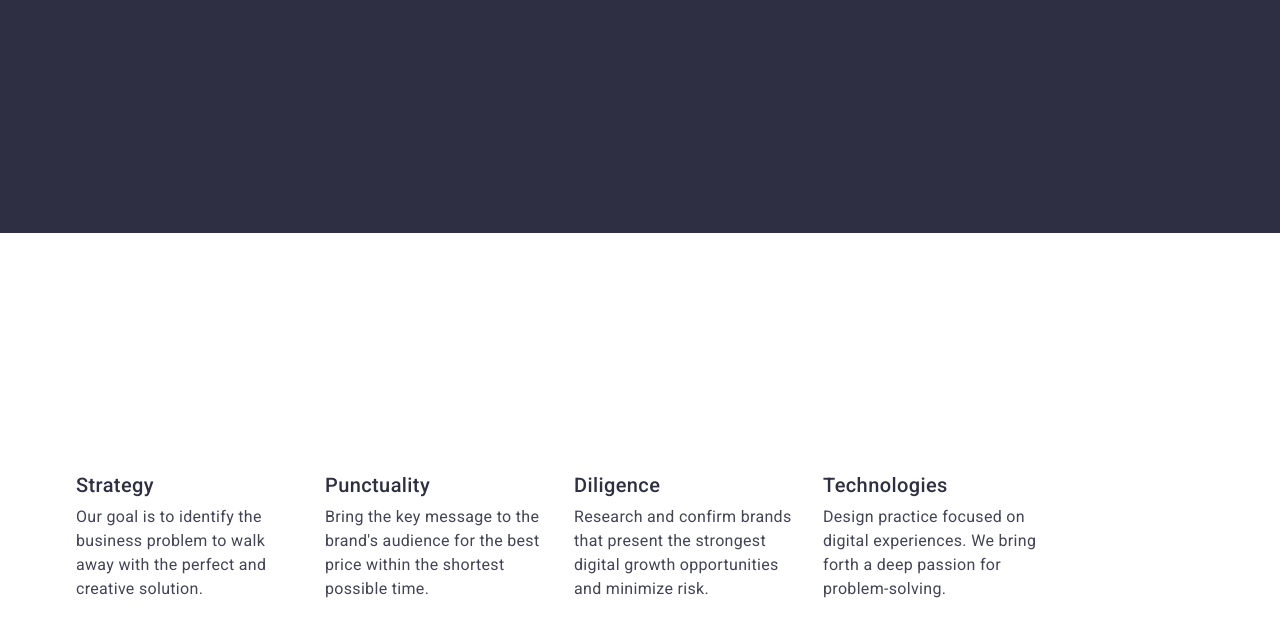
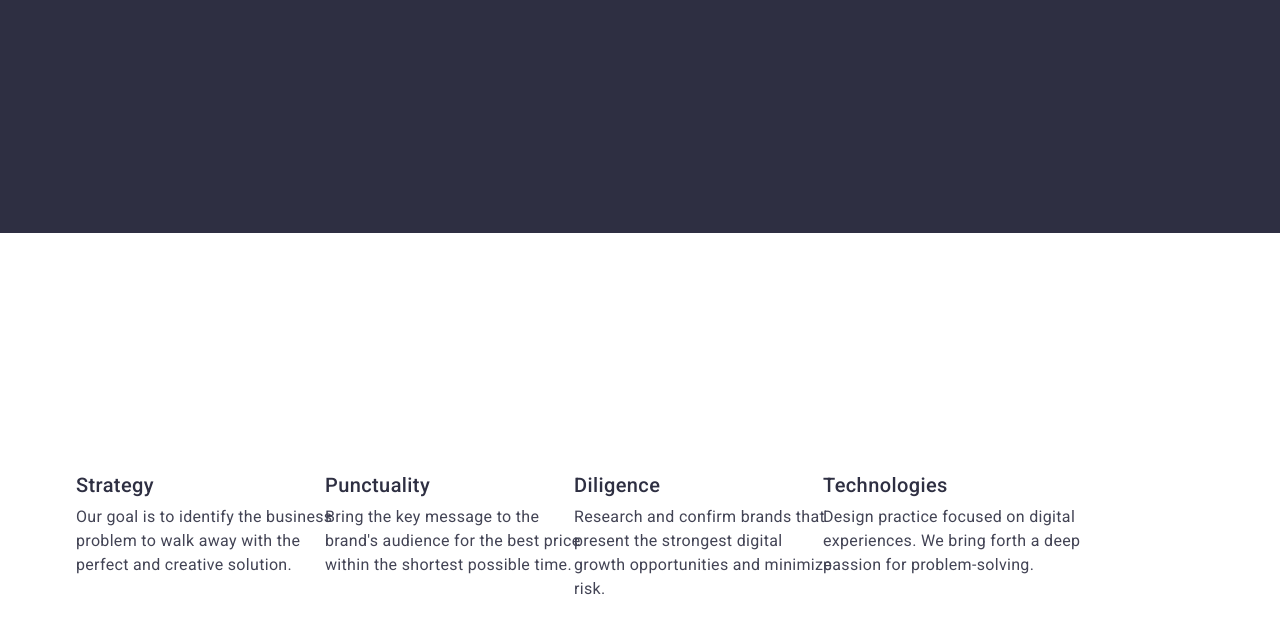
Before and after one commit to Vika-Musiienko/goit-markup-hw-03, a plain HTML site: page index.html in a window 1280 px wide. Shown: the part 488-1124 px from the top of the page. Drawn offline with nearby package versions, Linux system fonts and the light colour scheme.

Commit message:
section 3

```diff
--- a/css/styles.css
+++ b/css/styles.css
@@ -160,7 +160,6 @@ border-radius: 4px;
 }
 
 /* Our Benefits */
-
 .visually-hidden {
  display: none;
  position: absolute;
@@ -179,11 +178,12 @@ border-radius: 4px;
     padding: 120px 0;
 }
 .benefits-page-list {
-    width: calc((100% - (3 * 24px)) / 4);
+    width: calc((100% - 3 * 24px) / 4);
 }
 .benefits-list {
     display: flex;
     gap: 24px;
+    justify-content: flex-start;
     padding-top: 120px;
     padding-right: 156px;
     padding-bottom: 120px;
@@ -201,6 +201,7 @@ letter-spacing: 0.4px;
 display: flex;
 flex-direction: row;
 margin-bottom: 8px;
+width: 264px;
 }
 .benefits-list-p {
     color: var(--SLATE, #434455);
@@ -210,6 +211,8 @@ font-style: normal;
 font-weight: 400;
 line-height: 1.5;
 letter-spacing: 0.32px;
+width: 264px;
+height: 72px;
 }
 
 /* Our team */
```
